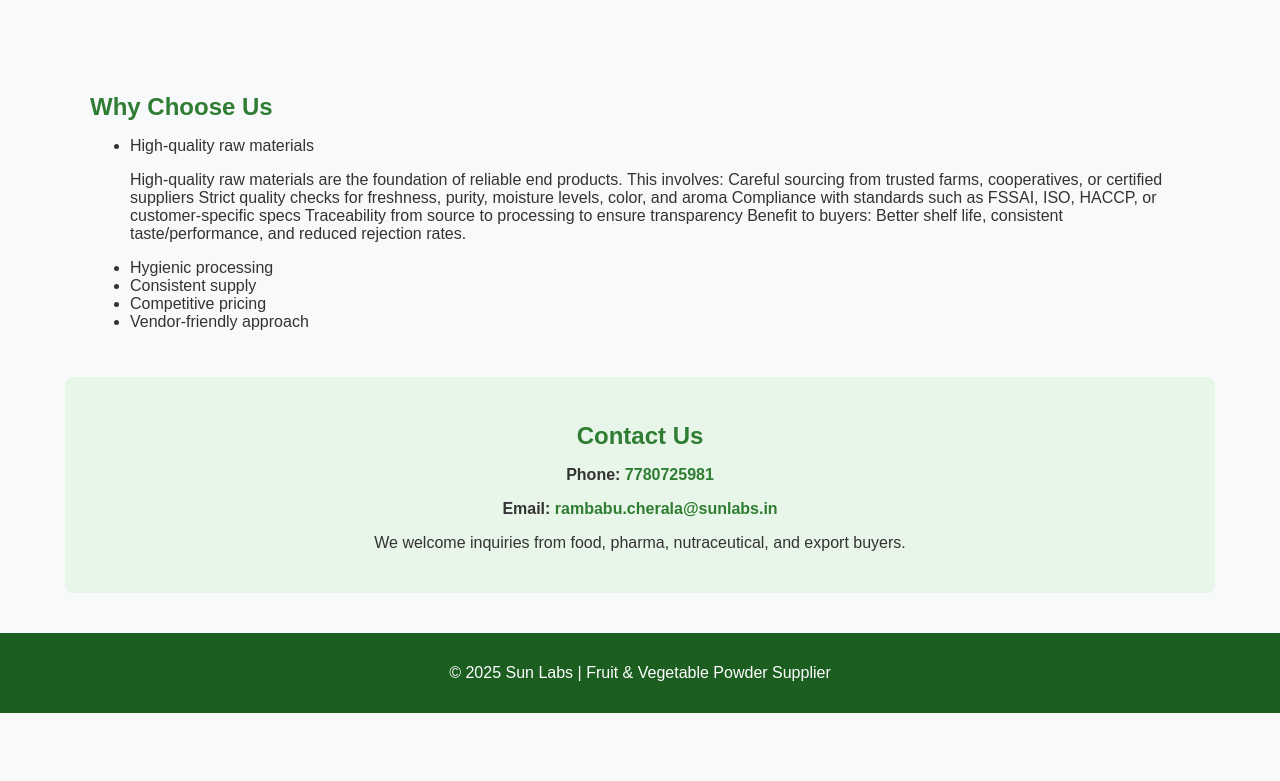
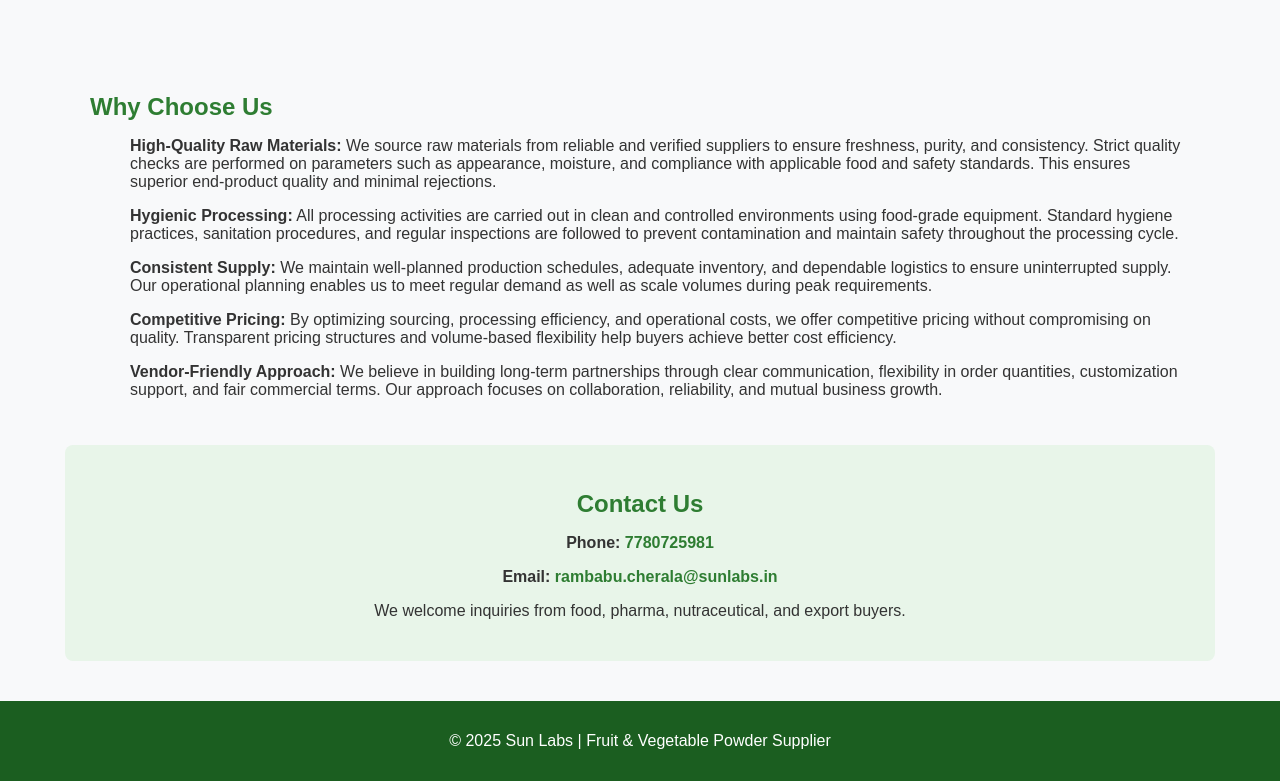
Before and after one commit to cheralarambabu11/Sunlabs.io, a plain HTML site: page index.html in a window 1280 px wide. Shown: the part 969-1750 px from the top of the page. Before the commit the page ends 1682 px from the top, so only its background shows below. Drawn offline with Linux system fonts and the light colour scheme.

Commit message:
Update index.html

```diff
--- a/index.html
+++ b/index.html
@@ -131,17 +131,12 @@
 <section>
     <h2>Why Choose Us</h2>
     <ul>
-        <li>High-quality raw materials</li>
-        <P>High-quality raw materials are the foundation of reliable end products. This involves:
-        Careful sourcing from trusted farms, cooperatives, or certified suppliers
-        Strict quality checks for freshness, purity, moisture levels, color, and aroma
-        Compliance with standards such as FSSAI, ISO, HACCP, or customer-specific specs
-        Traceability from source to processing to ensure transparency
-        Benefit to buyers: Better shelf life, consistent taste/performance, and reduced rejection rates.</P>
-        <li>Hygienic processing</li>
-        <li>Consistent supply</li>
-        <li>Competitive pricing</li>
-        <li>Vendor-friendly approach</li>
+        <p><strong>High-Quality Raw Materials:</strong> We source raw materials from reliable and verified suppliers to ensure freshness, purity, and consistency. Strict quality checks are performed on parameters such as appearance, moisture, and compliance with applicable food and safety standards. This ensures superior end-product quality and minimal rejections.</p>
+        <p><strong>Hygienic Processing:</strong> All processing activities are carried out in clean and controlled environments using food-grade equipment. Standard hygiene practices, sanitation procedures, and regular inspections are followed to prevent contamination and maintain safety throughout the processing cycle.</p>
+        <p><strong>Consistent Supply:</strong> We maintain well-planned production schedules, adequate inventory, and dependable logistics to ensure uninterrupted supply. Our operational planning enables us to meet regular demand as well as scale volumes during peak requirements.</p>
+        <p><strong>Competitive Pricing:</strong> By optimizing sourcing, processing efficiency, and operational costs, we offer competitive pricing without compromising on quality. Transparent pricing structures and volume-based flexibility help buyers achieve better cost efficiency.</p>
+        <p><strong>Vendor-Friendly Approach:</strong> We believe in building long-term partnerships through clear communication, flexibility in order quantities, customization support, and fair commercial terms. Our approach focuses on collaboration, reliability, and mutual business growth.</p>
+
     </ul>
 </section>
 
```
